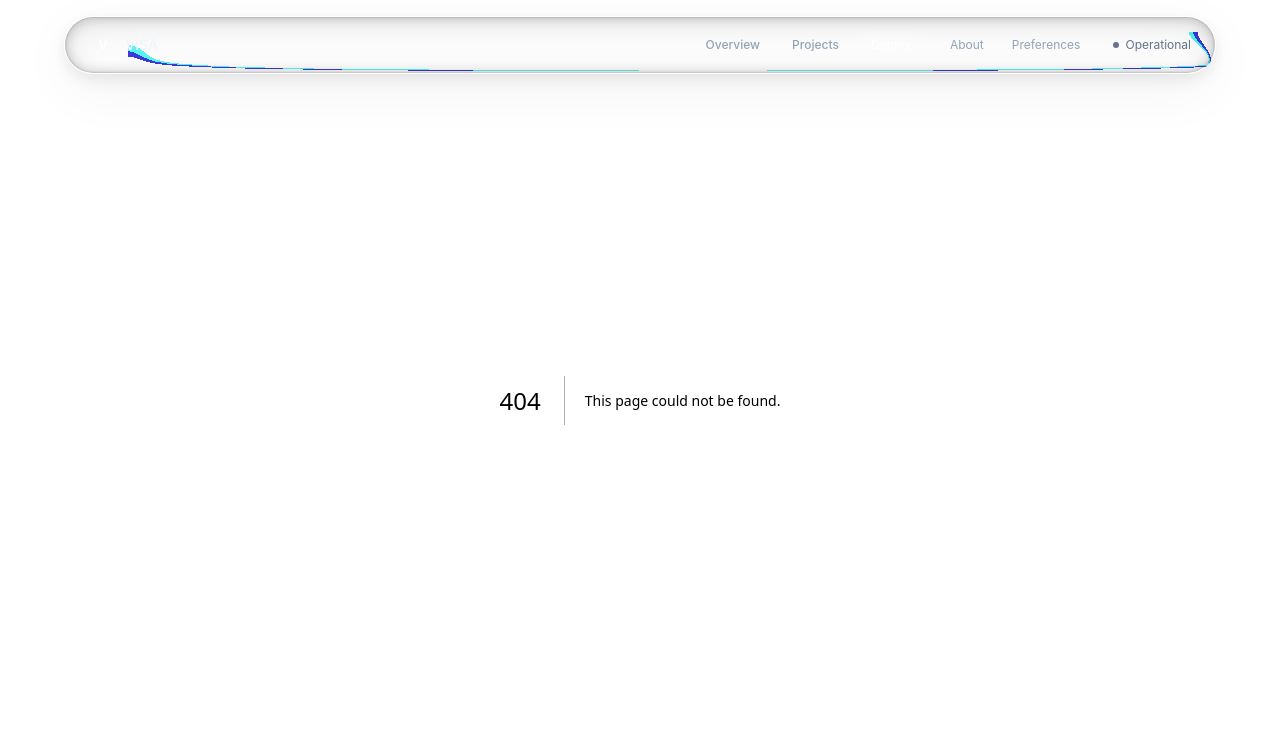
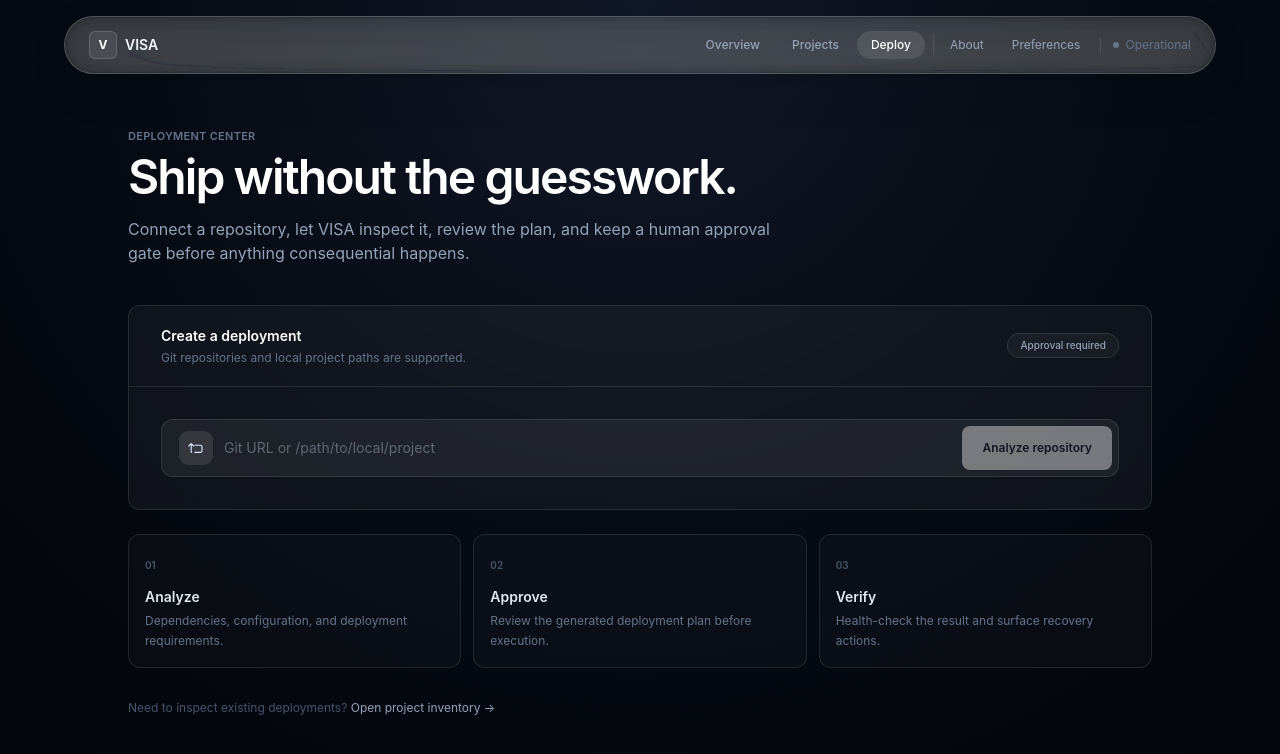
Before and after one commit to adelos-corp/VISA-IBM, a Next.js app in the folder apps/ui/: page /deploy in a window 1280 px wide. Before the commit this address had no page. Shown: the top 754 px of the page. Built offline with nearby package versions, Linux system fonts and the light colour scheme; no server answers.

Commit message:
add deploy product page

```diff
--- /dev/null
+++ b/apps/ui/src/app/deploy/page.tsx
@@ -0,0 +1,51 @@
+'use client'
+
+import { DeployForm } from '@/components/DeployForm'
+import Link from 'next/link'
+
+export default function DeployPage() {
+  return (
+    <main className="visa-grid min-h-screen px-4 pb-16 pt-32 sm:px-6 lg:px-8">
+      <div className="mx-auto max-w-5xl">
+        <div className="mb-10 max-w-2xl">
+          <p className="visa-eyebrow">Deployment center</p>
+          <h1 className="mt-2 text-4xl font-semibold tracking-[-0.04em] text-white sm:text-5xl">Ship without the guesswork.</h1>
+          <p className="mt-4 text-sm leading-6 text-slate-400 sm:text-base">
+            Connect a repository, let VISA inspect it, review the plan, and keep a human approval gate before anything consequential happens.
+          </p>
+        </div>
+
+        <section className="visa-card overflow-hidden">
+          <div className="border-b border-white/10 px-6 py-5 sm:px-8">
+            <div className="flex flex-wrap items-center justify-between gap-4">
+              <div>
+                <p className="text-sm font-semibold text-white">Create a deployment</p>
+                <p className="mt-1 text-xs text-slate-500">Git repositories and local project paths are supported.</p>
+              </div>
+              <span className="rounded-full border border-white/10 bg-white/[0.04] px-3 py-1 text-[10px] font-medium text-slate-400">Approval required</span>
+            </div>
+          </div>
+          <div className="p-6 sm:p-8"><DeployForm /></div>
+        </section>
+
+        <div className="mt-6 grid gap-3 sm:grid-cols-3">
+          {[
+            ['01', 'Analyze', 'Dependencies, configuration, and deployment requirements.'],
+            ['02', 'Approve', 'Review the generated deployment plan before execution.'],
+            ['03', 'Verify', 'Health-check the result and surface recovery actions.'],
+          ].map(([n, title, copy]) => (
+            <div key={title} className="rounded-xl border border-white/10 bg-white/[0.025] p-4">
+              <span className="text-[10px] font-semibold text-slate-600">{n}</span>
+              <h2 className="mt-3 text-sm font-semibold text-slate-200">{title}</h2>
+              <p className="mt-1 text-xs leading-5 text-slate-500">{copy}</p>
+            </div>
+          ))}
+        </div>
+
+        <p className="mt-8 text-xs text-slate-600">
+          Need to inspect existing deployments? <Link href="/projects" className="text-slate-400 hover:text-white">Open project inventory →</Link>
+        </p>
+      </div>
+    </main>
+  )
+}
```
